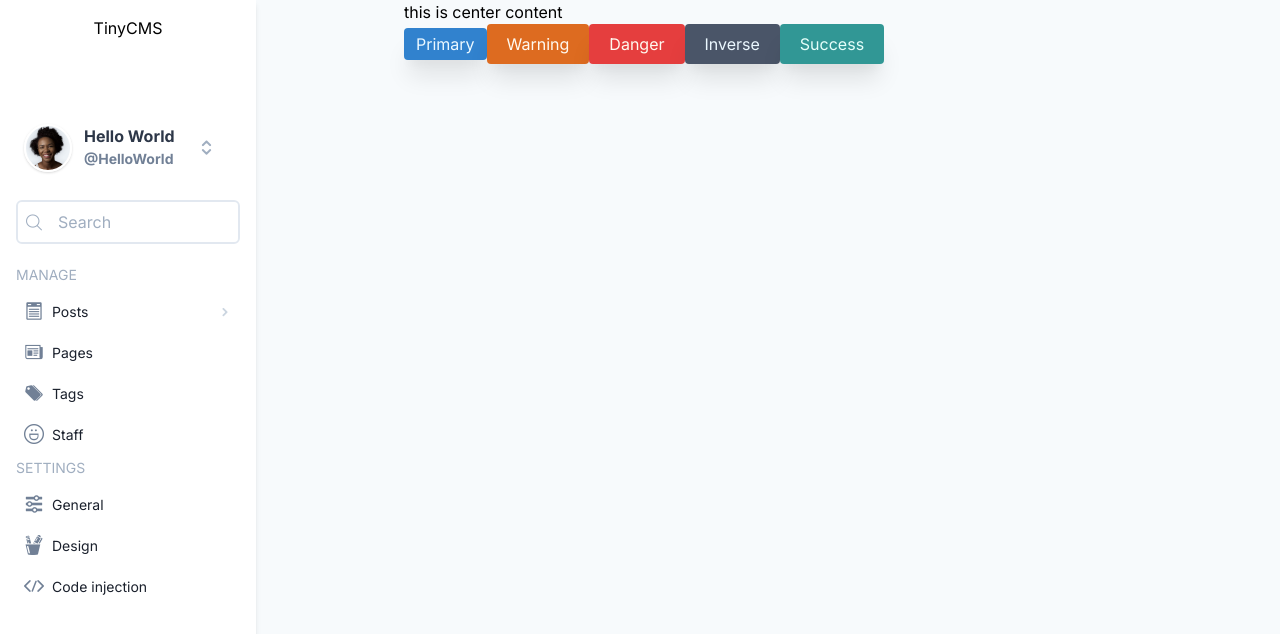
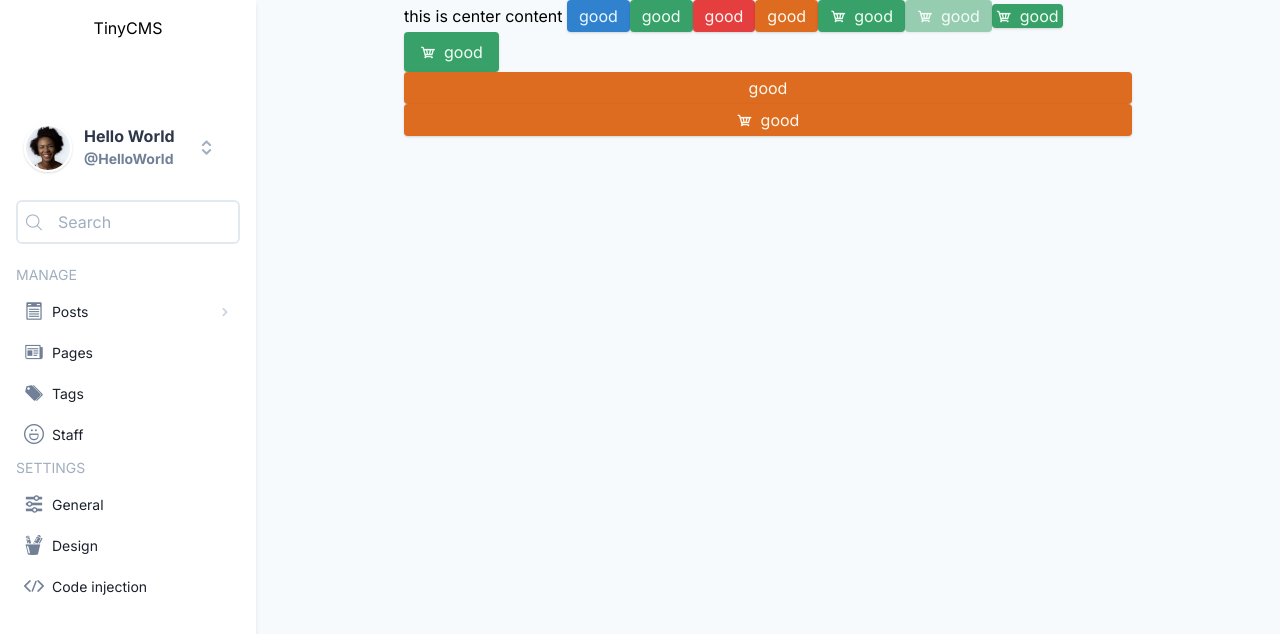
Before and after one commit to wang22/TinyPage, a Vue app: page / in a window 1280 px wide. Shown: the top 634 px of the page. Built offline with nearby package versions, Linux system fonts and the light colour scheme.

Commit message:
add button

```diff
--- a/src/App.vue
+++ b/src/App.vue
@@ -6,13 +6,16 @@
     <div class="ml-64 bg-gray-100 min-h-screen">
       <div class="xl:w-3/4 lg:w-full md:w-full sm:w-full mx-auto px-5 h-screen min-h-screen">
         this is center content
-        <div class="mb-5">
-            <a href="#" class="cursor-pointer bg-blue-600 hover:bg-blue-500 shadow-xl px-3 py-1 inline-block text-blue-100 hover:text-white rounded">Primary</a>
-            <button type="submit" class="cursor-pointer bg-orange-600 hover:bg-orange-500 shadow-xl px-5 py-2 inline-block text-orange-100 hover:text-white rounded">Warning</button>
-            <input type="button" class="cursor-pointer bg-red-600 hover:bg-red-500 shadow-xl px-5 py-2 inline-block text-orange-100 hover:text-white rounded" value="Danger">
-            <a href="#" class="cursor-pointer bg-gray-700 hover:bg-gray-600 shadow-xl px-5 py-2 inline-block text-blue-100 hover:text-white rounded">Inverse</a>
-            <a href="#" class="cursor-pointer bg-teal-600 hover:bg-teal-500 shadow-xl px-5 py-2 inline-block text-teal-100 hover:text-white rounded">Success</a>
-        </div>
+        <t-button >good</t-button>
+        <t-button color="green">good</t-button>
+        <t-button color="red">good</t-button>
+        <t-button color="orange">good</t-button>
+        <t-button color="green" icon="cart">good</t-button>
+        <t-button color="green" icon="cart" disabled>good</t-button>
+        <t-button color="green" size="sm" icon="cart">good</t-button>
+        <t-button color="green" size="lg" icon="cart">good</t-button>
+        <t-button color="orange" block>good</t-button>
+        <t-button color="orange"  icon="cart" block>good</t-button>
       </div>
     </div>
   </div>
--- a/src/components/base/button.vue
+++ b/src/components/base/button.vue
@@ -1,39 +1,52 @@
 <template>
-  <button :class="`${theme} ${addTheme}`"><slot></slot></button>
+  <a href="#" :class="classes">
+    <t-icon v-if="icon" :icon="icon" class="fill-current w-4 h-4 mr-2" />
+    <slot></slot>
+  </a>
 </template>
 <script>
-const baseTheme = 'focus:outline-none focus:shadow-outline font-bold py-1 px-2 rounded'
-const theme = {
-  default: `${baseTheme} bg-white hover:bg-gray-200 text-black `,
-  success: `${baseTheme} bg-green-500 hover:bg-green-600 text-white`,
-  error: `${baseTheme} bg-red-500 hover:bg-red-600 text-white`
-}
 export default {
   props: {
-    variant: {
+    color: {
       type: String,
-      default: "default",
+      default: 'blue',
+    },
+    icon: {
+      type: String,
+      default: ''
+    },
+    disabled: {
+      type: Boolean,
+      default: false
     },
     size: {
       type: String,
-      default: "default",
+      default: 'default'
     },
     block: {
       type: Boolean,
       default: false
     }
   },
-  data() {
-    return {
-      theme: '',
-      addTheme: ''
+  computed: {
+    classes() {
+      let size = 'px-3 py-1';
+      switch(this.size) {
+        case 'lg': size = 'px-4 py-2'; break;
+        case 'sm': size = 'px-1 py-0'; break;
+      }
+      return [
+        `shadow text-center ${size} inline-block hover:text-white rounded`,
+        {
+          [`text-${this.color}-100`]: this.color,
+          [`bg-${this.color}-600`]: this.color,
+          [`hover:bg-${this.color}-500`]: this.color && !this.disabled,
+          ['cursor-pointer']: !this.disabled,
+          ['cursor-not-allowed opacity-50']: this.disabled,
+          ['w-full']: this.block
+        }
+      ]
     }
-  },
-  created() {
-    if (this.block) {
-      this.addTheme = ' w-full';
-    }
-    this.theme = theme[this.variant];
   }
 };
 </script>
--- a/src/components/navbar/user.vue
+++ b/src/components/navbar/user.vue
@@ -7,14 +7,14 @@
                 <div class="text-sm font-bold text-gray-600"><a href="#" class="h-6">@HelloWorld</a></div>
             </div>
             <div class="flex justify-center items-center ml-5">
-                <t-icon icon="rounded-expand" class="text-2xl text-gray-500" />
+                <t-icon :icon="showInfo ? 'rounded-collapse' : 'rounded-expand'" class="text-2xl text-gray-500" />
             </div>
         </div>
         <div class="mt-5 border-t" v-if="showInfo">
-            <!-- <button class="flex justify-between py-1 w-full p-2 mt-2 rounded hover:bg-gray-300 focus:outline-none">
+            <button class="flex justify-between py-1 w-full p-2 mt-2 rounded hover:bg-gray-300 focus:outline-none">
                 <div class="text-gray-700 text-sm">Dark Mode</div>
                 <div class="text-gray-700 text-sm"><t-toggle /></div>
-            </button> -->
+            </button>
             <button class="flex justify-between py-1 w-full p-2 mt-2 rounded hover:bg-gray-300 focus:outline-none">
                 <div class="text-gray-700 text-sm">Your Profile</div>
                 <div class="text-gray-700 text-sm"><t-icon icon="user-alt-5"/></div>
```
